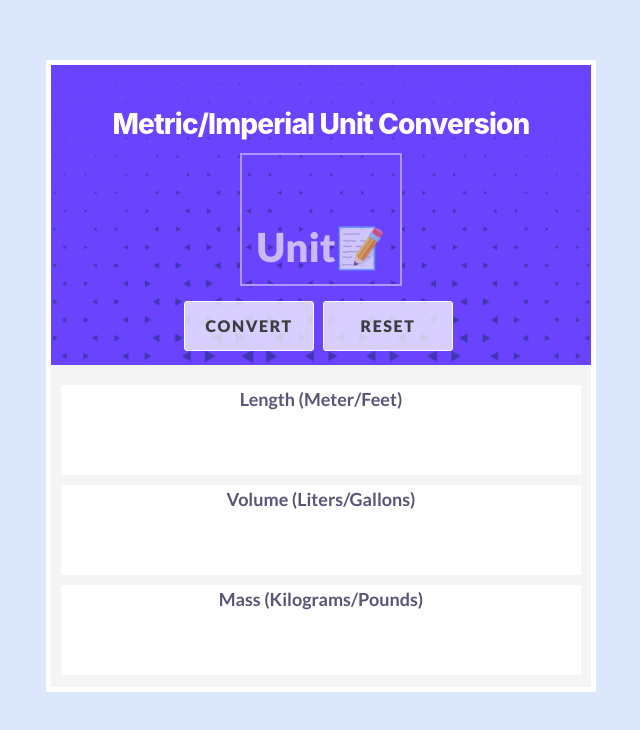
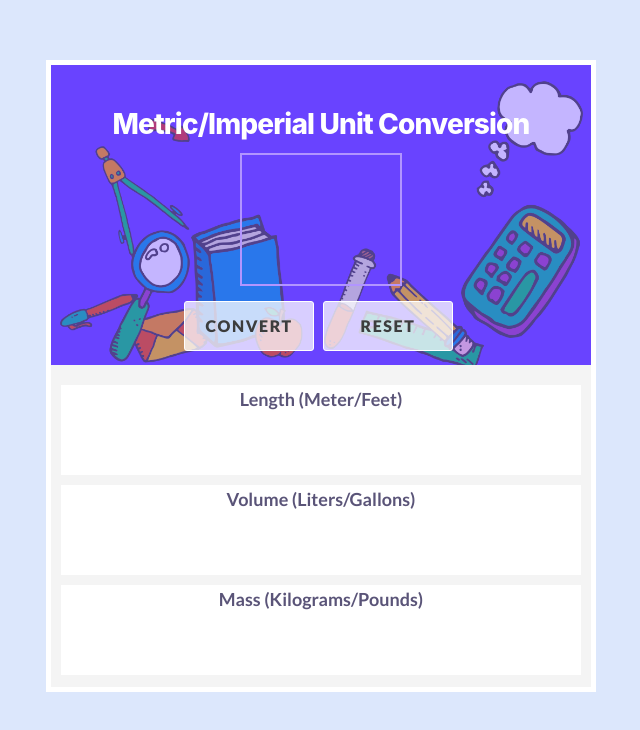
Before and after one commit to gabmartires/SoloProject-Unit-Converter, a plain HTML site: page index.html in a window 1280 px wide. Shown: the whole page, without its empty margins (319-959 px from the left). Drawn offline with nearby package versions, Linux system fonts and the light colour scheme.

Commit message:
Background Image Update

```diff
--- a/index.css
+++ b/index.css
@@ -55,11 +55,13 @@ body {
 #top {
     width: 100%;
     height: 300px;
-    background: #6a43FF;
-   /* background: linear-gradient(42deg, rgba(240,33,148,1) 0%, rgba(93,97,240,1) 100%);*/
-    background-image: url(images/image.png);
+    background: #6943ff;
+    background-image: url(images/school-supplies.png);
     background-size: cover;
+
 }
+
+
 
 #bottom {
     width: 100%;
--- a/index.html
+++ b/index.html
@@ -11,7 +11,7 @@
         <div id="container">
             <section id="top">
              <h1>Metric/Imperial Unit Conversion</h1>
-                <input id="input-el" type="text" placeholder="Unit📝">
+                <input id="input-el" type="text">
                 <button id="convert-btn">CONVERT</button> <button id="reset-btn">RESET</button>
             </section>
             <section id="bottom">
```
Also changed, not shown: images/school-supplies.png (added).
